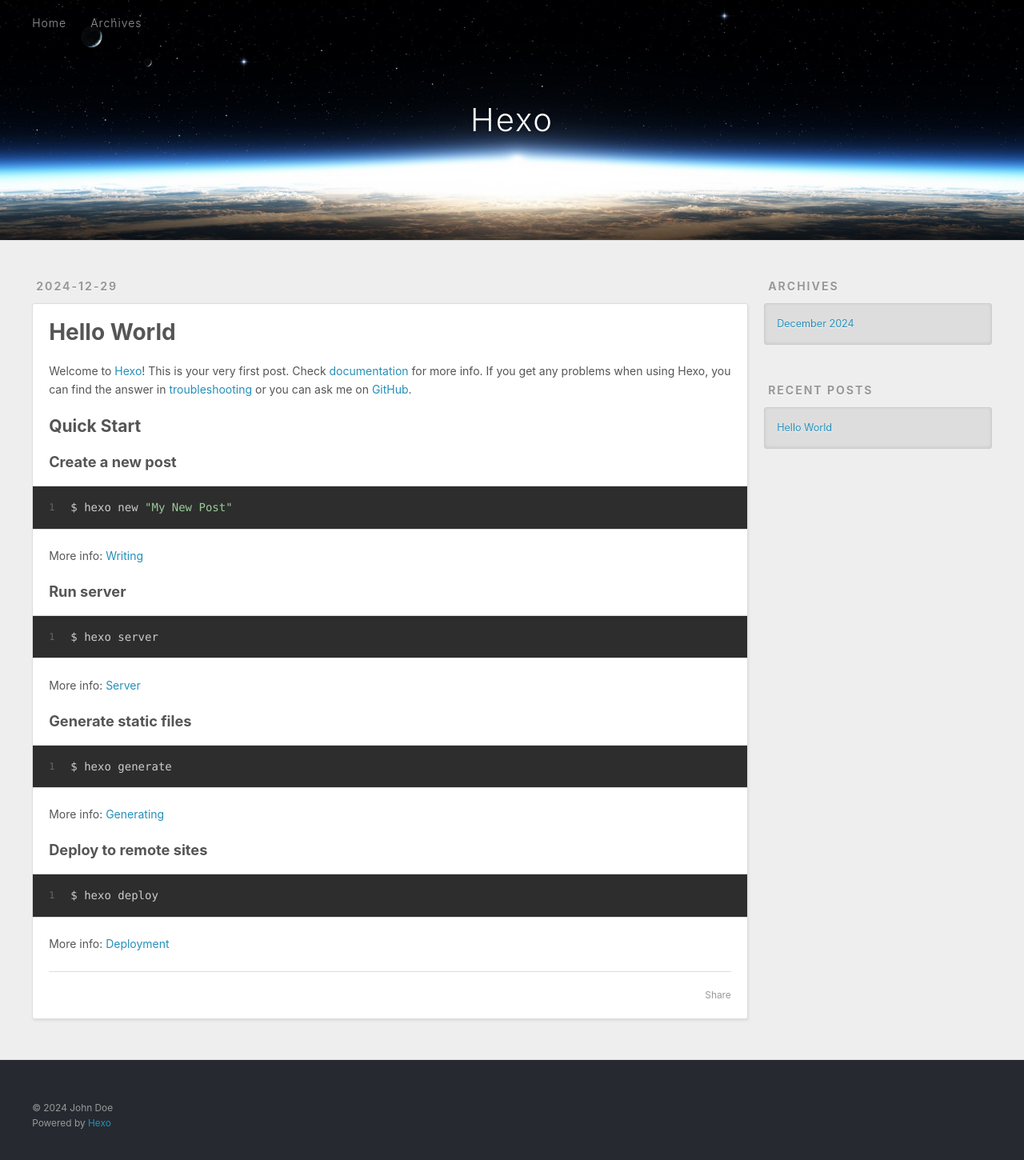
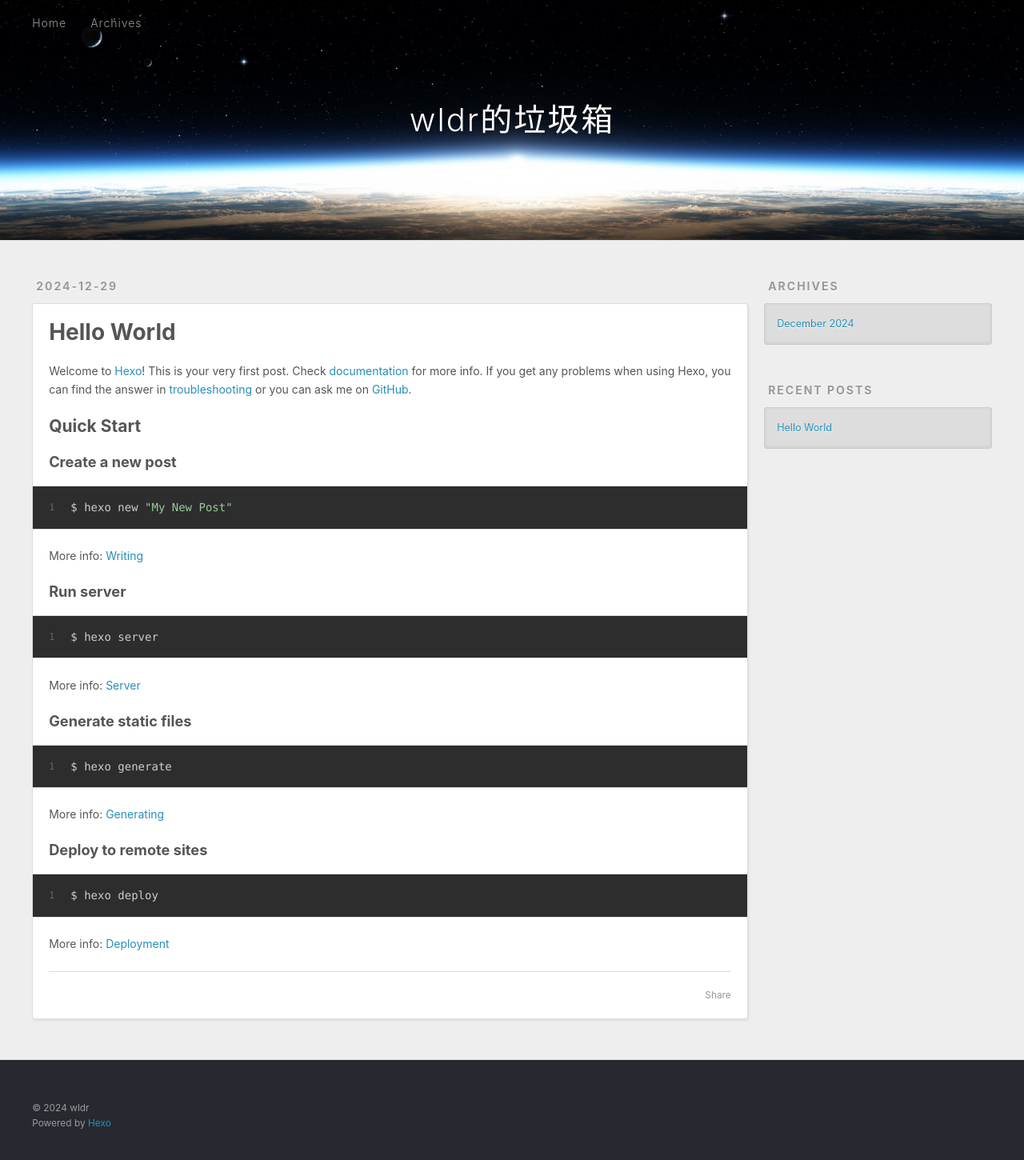
Before and after one commit to wldr114/WLDR114.github.io, a plain HTML site: page index.html in a window 1280 px wide. Shown: the whole page at 80% size. Drawn offline with Linux system fonts and the light colour scheme.

Commit message:
Site updated: 2024-12-29 19:01:19

```diff
--- a/index.html
+++ b/index.html
@@ -4,17 +4,19 @@
   <meta charset="utf-8">
 
 
-  <title>Hexo</title>
+  <title>wldr的垃圾箱</title>
   <meta name="viewport" content="width=device-width, initial-scale=1, shrink-to-fit=no">
-  <meta property="og:type" content="website">
-<meta property="og:title" content="Hexo">
+  <meta name="description" content="这里啥都没有">
+<meta property="og:type" content="website">
+<meta property="og:title" content="wldr的垃圾箱">
 <meta property="og:url" content="http://example.com/index.html">
-<meta property="og:site_name" content="Hexo">
+<meta property="og:site_name" content="wldr的垃圾箱">
+<meta property="og:description" content="这里啥都没有">
 <meta property="og:locale" content="en_US">
-<meta property="article:author" content="John Doe">
+<meta property="article:author" content="wldr">
 <meta name="twitter:card" content="summary">
 
-    <link rel="alternate" href="/atom.xml" title="Hexo" type="application/atom+xml">
+    <link rel="alternate" href="/atom.xml" title="wldr的垃圾箱" type="application/atom+xml">
 
 
     <link rel="shortcut icon" href="/favicon.png">
@@ -39,7 +41,7 @@
   <div id="header-outer" class="outer">
     <div id="header-title" class="inner">
       <h1 id="logo-wrap">
-        <a href="/" id="logo">Hexo</a>
+        <a href="/" id="logo">wldr的垃圾箱</a>
       </h1>
 
     </div>
@@ -108,7 +110,7 @@
 
     </div>
     <footer class="article-footer">
-      <a data-url="http://example.com/2024/12/29/hello-world/" data-id="cm59hcsp5000000tf7x9518ry" data-title="Hello World" class="article-share-link"><span class="fa fa-share">Share</span></a>
+      <a data-url="http://example.com/2024/12/29/hello-world/" data-id="cm59i2iqs0000hotf699v26cn" data-title="Hello World" class="article-share-link"><span class="fa fa-share">Share</span></a>
 
 
 
@@ -167,7 +169,7 @@
   <div class="outer">
     <div id="footer-info" class="inner">
 
-      &copy; 2024 John Doe<br>
+      &copy; 2024 wldr<br>
       Powered by <a href="https://hexo.io/" target="_blank">Hexo</a>
     </div>
   </div>
```
Also changed, not shown: 2024/12/29/hello-world/index.html (+7 -7 lines), archives/2024/12/index.html (+10 -8 lines), archives/2024/index.html (+10 -8 lines), archives/index.html (+10 -8 lines).
